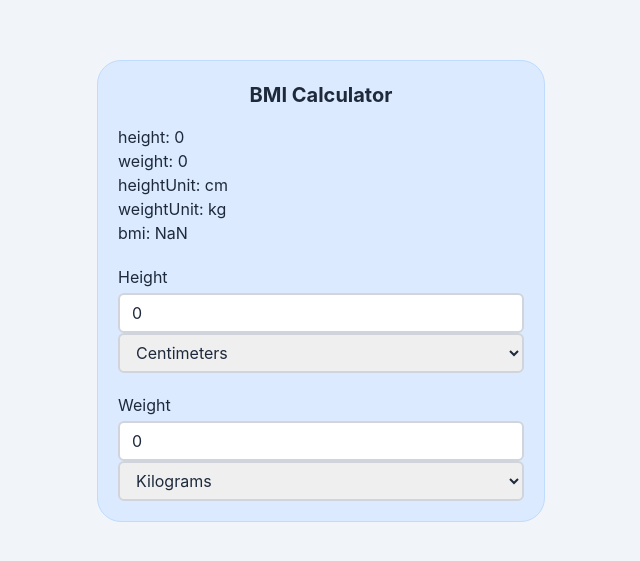
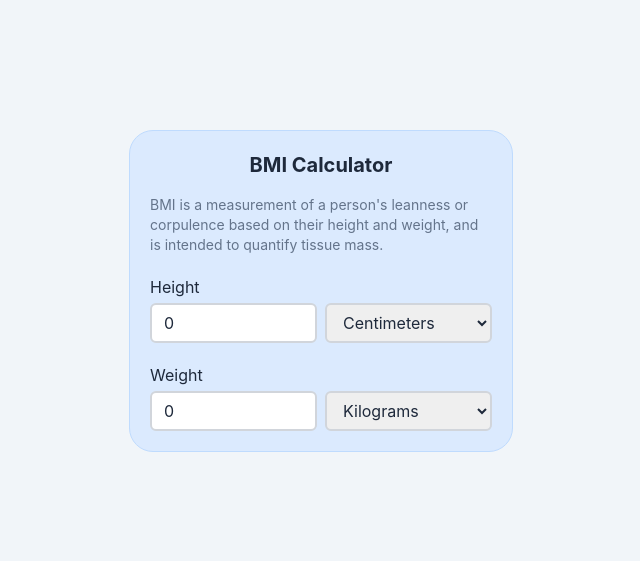
Before and after one commit to late-exairu/bmi-calculator, a React (Vite) app: page / in a window 1280 px wide. Shown: the part 109-670 px from the top of the page, without its empty margins (319-959 px from the left). Built offline with nearby package versions, Linux system fonts and the light colour scheme.

Commit message:
Add BMI description based on calculated BMI

```diff
--- a/src/App.tsx
+++ b/src/App.tsx
@@ -8,10 +8,13 @@ function App() {
   const [heightUnit, setHeightUnit] = useState<string>("cm");
   const [weightUnit, setWeightUnit] = useState<string>("kg");
   const [bmi, setBmi] = useState<number>(0);
+  const [bmiDescription, setBmiDescription] =
+    useState<string>("Healthy weight");
 
   useEffect(() => {
     let fullBmi: number = 0;
 
+    // calculate BMI
     if (heightUnit === "cm" && weightUnit === "kg") {
       fullBmi = weight / Math.pow(height / 100, 2);
     } else if (heightUnit === "cm" && weightUnit === "lb") {
@@ -21,6 +24,22 @@ function App() {
     } else if (heightUnit === "ft" && weightUnit === "lb") {
       fullBmi = weight / 2.205 / Math.pow(height / 3.281, 2);
     }
+
+    // set BMI description
+    if (fullBmi < 18.5) {
+      setBmiDescription("Underweight");
+    } else if (fullBmi >= 18.5 && fullBmi < 25) {
+      setBmiDescription("Healthy weight");
+    } else if (fullBmi >= 25 && fullBmi < 30) {
+      setBmiDescription("Overweight");
+    } else if (fullBmi >= 30 && fullBmi < 35) {
+      setBmiDescription("Obese Class I");
+    } else if (fullBmi >= 35 && fullBmi < 40) {
+      setBmiDescription("Obese Class II");
+    } else if (fullBmi >= 40) {
+      setBmiDescription("Obese Class III");
+    }
+
     return setBmi(Math.round(fullBmi * 100) / 100); // round to 2 decimal places
   }, [height, weight, heightUnit, weightUnit]);
 
@@ -42,11 +61,11 @@ function App() {
   );
 
   return (
-    <div className="flex-0 flex max-w-md flex-col items-center justify-center rounded-3xl border border-blue-200 bg-blue-100 p-5">
+    <div className="flex-0 flex max-w-sm flex-col items-center justify-center rounded-3xl border border-blue-200 bg-blue-100 p-5">
       <h1 className="mb-4 text-xl font-bold">BMI Calculator</h1>
 
       <div className="flex flex-col gap-5">
-        <p className="">
+        {/* <p className="text-xs">
           height: {height}
           <br />
           weight: {weight}
@@ -57,6 +76,10 @@ function App() {
           <br />
           bmi: {bmi}
           <br />
+        </p> */}
+        <p className="text-sm text-slate-500">
+          BMI is a measurement of a person's leanness or corpulence based on
+          their height and weight, and is intended to quantify tissue mass.
         </p>
         {data.map((item, i) => (
           <div key={i} className="flex flex-wrap gap-x-2">
@@ -75,7 +98,7 @@ function App() {
                   ? setHeight(parseInt(e.target.value))
                   : setWeight(parseInt(e.target.value))
               }
-              className="h-10 w-80 flex-1 rounded-md border-2 border-gray-300 px-3"
+              className="h-10 w-80 min-w-0 flex-1 rounded-md border-2 border-gray-300 px-3"
             />
             <select
               className="h-10  w-80 flex-1 rounded-md border-2 border-gray-300 px-3"
@@ -97,7 +120,7 @@ function App() {
         {bmi ?? bmi > 0 ? (
           <div className="flex justify-end">
             <p className={`${bmiColor} `}>
-              <span>BMI: {bmi}</span>
+              BMI: {bmi} ({bmiDescription})
             </p>
           </div>
         ) : null}
```
